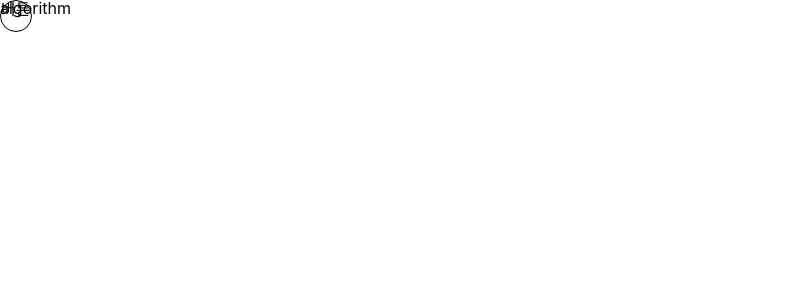
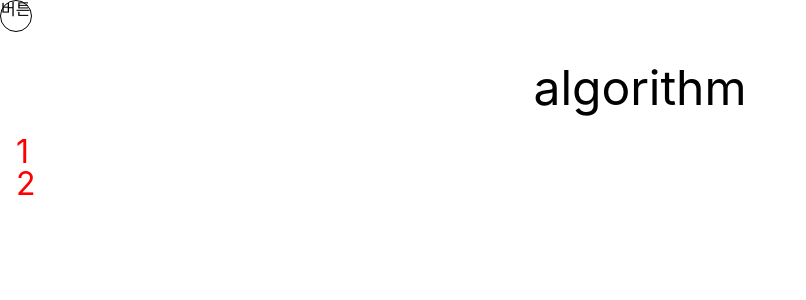
Before and after one commit to ProjectTavern/deprecated-winterguard.github.io, a Next.js app: page /study/algorithm in a window 1280 px wide. Shown: the top 300 px of the page, without its empty margins (0-806 px from the left). Built offline with nearby package versions, Linux system fonts and the light colour scheme.

Commit message:
포스트 리스트 아이템 구분처리

```diff
--- /dev/null
+++ b/components/organizations/PostItem/index.js
@@ -0,0 +1,7 @@
+import { StyledPostItem } from "./private.PostItem.styled";
+
+const PostItem = ({ children }) => {
+  return <StyledPostItem>{children}</StyledPostItem>;
+};
+
+export default PostItem;
--- /dev/null
+++ b/components/organizations/PostItem/private.PostItem.styled.js
@@ -0,0 +1,7 @@
+import styled from "styled-components";
+
+const StyledPostItem = styled.li`
+  color: red;
+`;
+
+export { StyledPostItem };
--- a/components/organizations/index.js
+++ b/components/organizations/index.js
@@ -1,9 +1,7 @@
-import RemoteMenu from './RemoteMenu';
-import IndexCardList from './IndexCardList';
-import MainTitle from './MainTitle';
+import RemoteMenu from "./RemoteMenu";
+import IndexCardList from "./IndexCardList";
+import MainTitle from "./MainTitle";
 
-export {
-  RemoteMenu,
-  MainTitle,
-  IndexCardList,
-}
+import PostItem from "./PostItem";
+
+export { RemoteMenu, MainTitle, IndexCardList, PostItem };
--- a/components/templates/Post/private.Post.styled.js
+++ b/components/templates/Post/private.Post.styled.js
@@ -1,9 +1,7 @@
-import styled from 'styled-components'
+import styled from "styled-components";
 
 const StyledPost = styled.article`
-  padding: 0 16px;
-`
+  padding: 40px 16px;
+`;
 
-export {
-  StyledPost
-}
+export { StyledPost };
--- /dev/null
+++ b/components/templates/PostList/index.js
@@ -0,0 +1,20 @@
+import {
+  StyledPostListContainer,
+  StyledPostList,
+} from "./private.PostList.styled";
+
+import { PostItem } from "@/components/organizations";
+
+const Post = ({ category }) => {
+  return (
+    <StyledPostListContainer>
+      <h2>{category}</h2>
+      <StyledPostList>
+        <PostItem>1</PostItem>
+        <PostItem>2</PostItem>
+      </StyledPostList>
+    </StyledPostListContainer>
+  );
+};
+
+export default Post;
--- /dev/null
+++ b/components/templates/PostList/private.PostList.styled.js
@@ -0,0 +1,15 @@
+import styled from "styled-components";
+
+const StyledPostListContainer = styled.div`
+  font-size: 2rem;
+  padding: 40px 16px;
+  h2 {
+    text-align: center;
+    padding: 24px 0;
+    font-size: 1.5em;
+  }
+`;
+
+const StyledPostList = styled.ul``;
+
+export { StyledPostListContainer, StyledPostList };
--- a/components/templates/index.js
+++ b/components/templates/index.js
@@ -1,5 +1,4 @@
-import Post from './Post'
+import Post from "./Post";
+import PostList from "./PostList";
 
-export {
-  Post
-}
+export { Post, PostList };
--- a/pages/study/[category]/index.js
+++ b/pages/study/[category]/index.js
@@ -1,10 +1,12 @@
-import { useRouter } from 'next/router'
+import { useRouter } from "next/router";
 
-const PostList = () => {
-  const router = useRouter()
-  const { category } = router.query
+import { PostList } from "@/components/templates";
 
-  return <p>{category}</p>
-}
+const PostListPage = () => {
+  const router = useRouter();
+  const { category } = router.query;
 
-export default PostList;
+  return <PostList category={category} />;
+};
+
+export default PostListPage;
```
Also changed, not shown: components/templates/Post/index.js (+6 -5 lines), pages/study/[category]/[id].js (+6 -6 lines), 2 other files (tests, documents, lock files or other folders).
